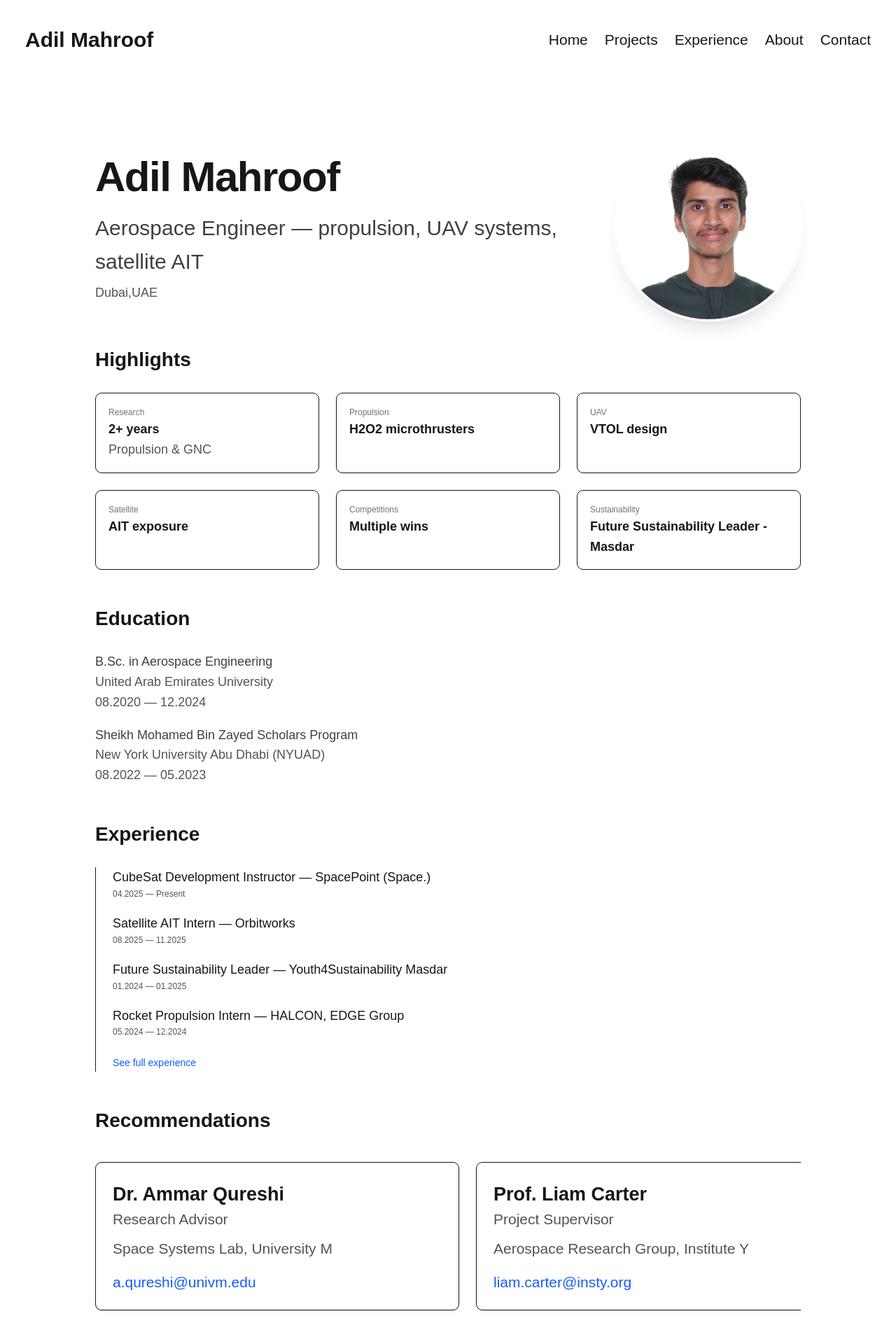
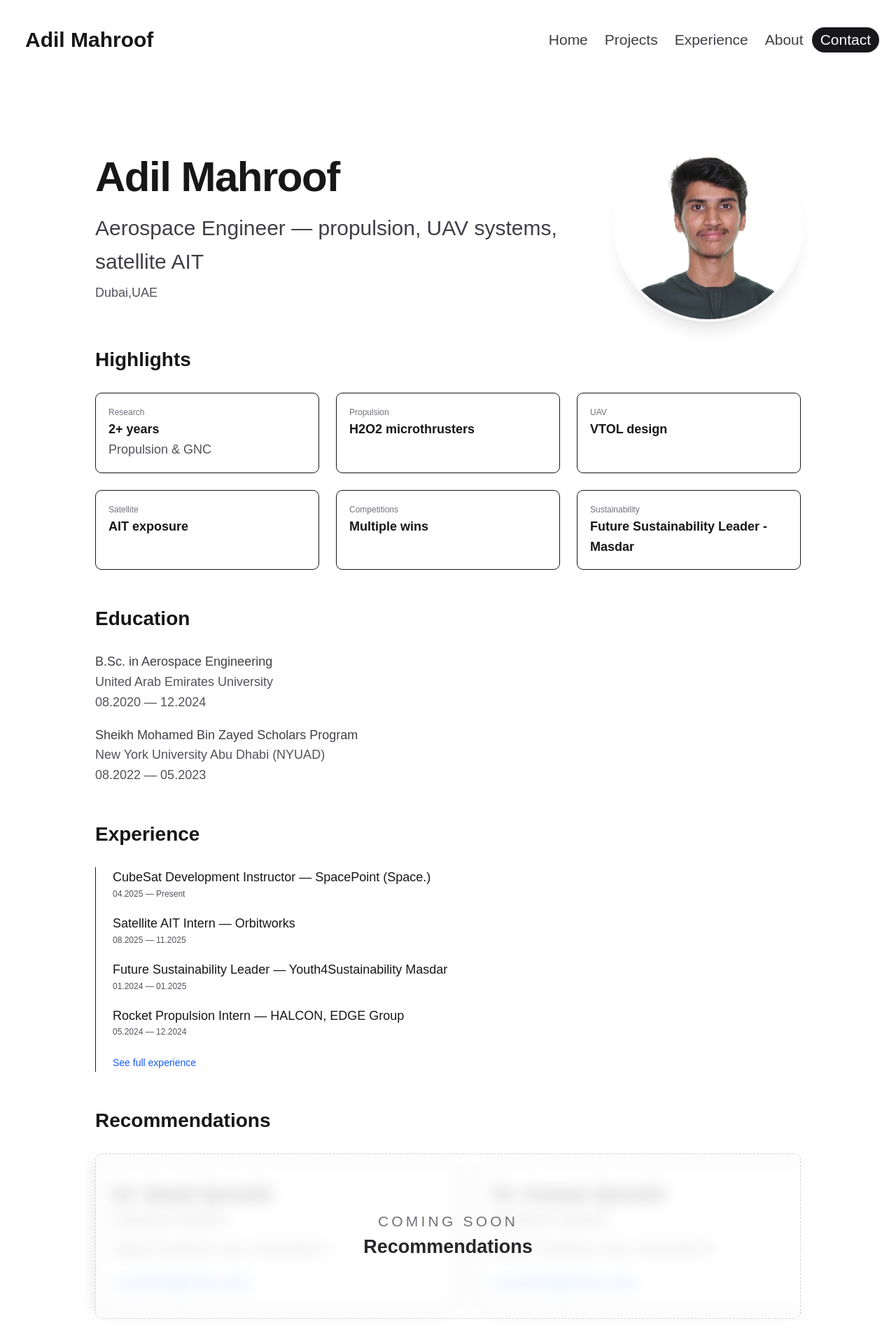
Before and after one commit to adilmrf/myPortfolio, a Next.js app: page / in a window 1280 px wide. Shown: the top 1920 px of the page at 70% size. Built offline with nearby package versions, Linux system fonts and the light colour scheme.

Commit message:
Coming soon and Title bar bubble

```diff
--- a/src/app/page.tsx
+++ b/src/app/page.tsx
@@ -88,7 +88,7 @@ export default function Home() {
       <div className="mb-8">
         <h2 className="text-[28px] font-semibold">Recommendations</h2>
         <div className="mt-4">
-          <RecommendationsCarousel recommendations={RECOMMENDATIONS} />
+          <RecommendationsCarousel recommendations={RECOMMENDATIONS} comingSoon comingSoonLabel="Recommendations" />
         </div>
       </div>
 
--- a/src/app/projects/page.tsx
+++ b/src/app/projects/page.tsx
@@ -23,9 +23,12 @@ export const metadata: Metadata = {
 export default function ProjectsPage() {
     return (
         <section className="py-8">
-            <div className="flex flex-col gap-6">
             <div className="flex items-start justify-between">
                 <h1 className="text-2xl font-semibold">Projects</h1>
+            </div>
+            <div className="relative mt-6">
+                <div className="flex flex-col gap-6 blur-sm pointer-events-none" aria-hidden="true">
+                    <div className="flex items-start justify-between">
                         <div className="text-sm text-zinc-600 text-right">
                             <div>Showing {PROJECTS.length} projects</div>
                             <div className="mt-2">
@@ -40,6 +43,13 @@ export default function ProjectsPage() {
                         </React.Suspense>
                     </div>
                 </div>
+                <div className="absolute inset-0 z-30 grid place-items-center rounded-md border border-dashed border-zinc-300 bg-white/70 backdrop-blur-sm">
+                    <div className="text-center">
+                        <div className="text-sm uppercase tracking-[0.2em] text-zinc-500">Coming soon</div>
+                        <div className="text-lg font-semibold text-zinc-800">Projects</div>
+                    </div>
+                </div>
+            </div>
         </section>
     );
 }
--- a/src/components/HeaderNav.tsx
+++ b/src/components/HeaderNav.tsx
@@ -7,6 +7,23 @@ export default function HeaderNav() {
   const [open, setOpen] = React.useState(false);
   const pathname = usePathname();
   const router = useRouter();
+  const [isContactInView, setIsContactInView] = React.useState(false);
+
+  const isActive = (href: string) => {
+    if (href === "/") return pathname === "/" && !isContactInView;
+    if (href === "/projects") return pathname.startsWith("/projects");
+    if (href === "/experience") return pathname.startsWith("/experience");
+    if (href === "/about") return pathname.startsWith("/about");
+    if (href === "/#contact") return pathname === "/" && isContactInView;
+    return false;
+  };
+
+  const linkClass = (href: string) =>
+    `rounded-full transition-colors ${
+      isActive(href)
+        ? "bg-zinc-900 text-white px-2 py-0.5 -mx-2 -my-0.5"
+        : "text-zinc-700 hover:text-zinc-900"
+    }`;
 
   const handleContactClick = (e: React.MouseEvent) => {
     // If already on home, smooth-scroll to the contact section
@@ -21,14 +38,29 @@ export default function HeaderNav() {
     }
   };
 
+  React.useEffect(() => {
+    if (pathname !== "/") {
+      setIsContactInView(false);
+      return;
+    }
+    const titleEl = document.querySelector("#contact h3");
+    if (!titleEl) return;
+    const observer = new IntersectionObserver(
+      ([entry]) => setIsContactInView(entry.isIntersecting),
+      { threshold: 1.0 }
+    );
+    observer.observe(titleEl);
+    return () => observer.disconnect();
+  }, [pathname]);
+
   return (
     <div className="relative">
       <nav className="hidden md:flex gap-4 text-sm">
-        <Link href="/">Home</Link>
-        <Link href="/projects">Projects</Link>
-        <Link href="/experience">Experience</Link>
-        <Link href="/about">About</Link>
-        <Link href="/#contact" onClick={handleContactClick}>Contact</Link>
+        <Link href="/" className={linkClass("/")}>Home</Link>
+        <Link href="/projects" className={linkClass("/projects")}>Projects</Link>
+        <Link href="/experience" className={linkClass("/experience")}>Experience</Link>
+        <Link href="/about" className={linkClass("/about")}>About</Link>
+        <Link href="/#contact" className={linkClass("/#contact")} onClick={handleContactClick}>Contact</Link>
       </nav>
 
       <div className="md:hidden">
--- a/src/components/RecommendationsCarousel.tsx
+++ b/src/components/RecommendationsCarousel.tsx
@@ -10,14 +10,18 @@ type Recommendation = {
 
 type Props = {
     recommendations: Recommendation[];
+    comingSoon?: boolean;
+    comingSoonLabel?: string;
 };
 
-export default function RecommendationsCarousel({ recommendations }: Props) {
+export default function RecommendationsCarousel({ recommendations, comingSoon = false, comingSoonLabel = "Coming soon" }: Props) {
     const containerRef = React.useRef<HTMLDivElement | null>(null);
     const autoplayRef = React.useRef<number | null>(null);
     const cardWidthRef = React.useRef<number>(0);
     const [index, setIndex] = React.useState<number>(1); // start at first real item
     const [isPaused, setIsPaused] = React.useState(false);
+    const isComingSoon = comingSoon;
+    const comingSoonRef = React.useRef(isComingSoon);
 
     if (!recommendations || recommendations.length === 0) return null;
 
@@ -66,7 +70,7 @@ export default function RecommendationsCarousel({ recommendations }: Props) {
 
     // handle autoplay
     React.useEffect(() => {
-        if (isPaused || recommendations.length <= 1) return;
+        if (isPaused || comingSoonRef.current || recommendations.length <= 1) return;
         autoplayRef.current = window.setInterval(() => {
             setIndex((i) => i + 1);
         }, 3000);
@@ -74,6 +78,14 @@ export default function RecommendationsCarousel({ recommendations }: Props) {
             if (autoplayRef.current) window.clearInterval(autoplayRef.current);
         };
     }, [isPaused, recommendations.length]);
+
+    React.useEffect(() => {
+        comingSoonRef.current = isComingSoon;
+        if (isComingSoon && autoplayRef.current) {
+            window.clearInterval(autoplayRef.current);
+            autoplayRef.current = null;
+        }
+    }, [isComingSoon]);
 
     // when index changes, scroll and handle loop reset
     React.useEffect(() => {
@@ -112,6 +124,7 @@ export default function RecommendationsCarousel({ recommendations }: Props) {
     return (
         <div className="group">
             <div className="relative" onMouseEnter={() => setIsPaused(true)} onMouseLeave={() => setIsPaused(false)}>
+                <div className={isComingSoon ? "blur-sm pointer-events-none" : undefined} aria-hidden={isComingSoon}>
                 <button
                     aria-label="Scroll left"
                     onClick={prev}
@@ -153,6 +166,15 @@ export default function RecommendationsCarousel({ recommendations }: Props) {
                 >
                     ›
                 </button>
+                </div>
+                {isComingSoon && (
+                    <div className="absolute inset-0 z-30 grid place-items-center rounded-md border border-dashed border-zinc-300 bg-white/70 backdrop-blur-sm">
+                        <div className="text-center">
+                            <div className="text-sm uppercase tracking-[0.2em] text-zinc-500">Coming soon</div>
+                            <div className="text-lg font-semibold text-zinc-800">{comingSoonLabel}</div>
+                        </div>
+                    </div>
+                )}
             </div>
         </div>
     );
```
Lines whose indentation alone changed are shown as unchanged.
